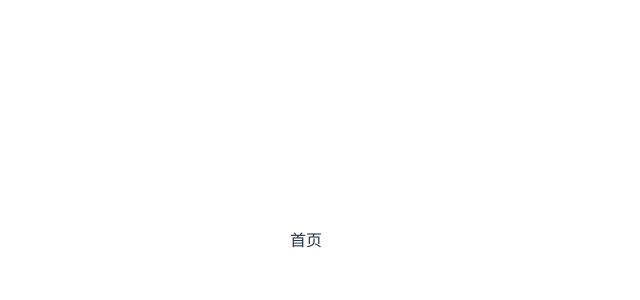
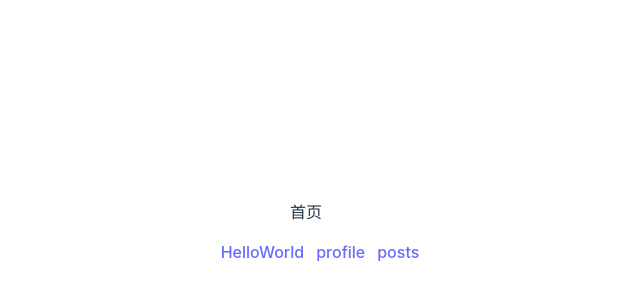
Before and after one commit to laibiwen/vite-project-main, a Vue app: page / in a window 1280 px wide. Shown: the part 160-460 px from the top of the page, without its empty margins (334-974 px from the left). Built offline with nearby package versions, Linux system fonts and the light colour scheme.

Commit message:
feat: router-link

```diff
--- a/package.json
+++ b/package.json
@@ -18,6 +18,7 @@
     "@types/lodash": "^4.14.197",
     "@types/node": "^20.5.1",
     "@vitejs/plugin-vue": "^4.2.3",
+    "sass": "^1.66.1",
     "typescript": "^5.0.2",
     "vite": "^4.4.5",
     "vue-tsc": "^1.8.5"
--- a/src/pages/index.vue
+++ b/src/pages/index.vue
@@ -1,7 +1,31 @@
 <template>
   <div>首页</div>
+  <ul>
+    <router-link v-for="item in linkList" :to="item.path" class="link">{{
+      item.name
+    }}</router-link>
+  </ul>
 </template>
 
-<script setup></script>
+<script setup lang="ts">
+const linkList = [
+  {
+    path: "/HelloWorld",
+    name: "HelloWorld",
+  },
+  {
+    path: "/users/d99d9d/profile",
+    name: "profile",
+  },
+  {
+    path: "/users/d99d9d/posts",
+    name: "posts",
+  },
+];
+</script>
 
-<style lang="scss" scoped></style>
+<style lang="scss" scoped>
+.link {
+  margin-right: 12px;
+}
+</style>
```
Also changed, not shown: 1 other file (tests, documents, lock files or other folders).
